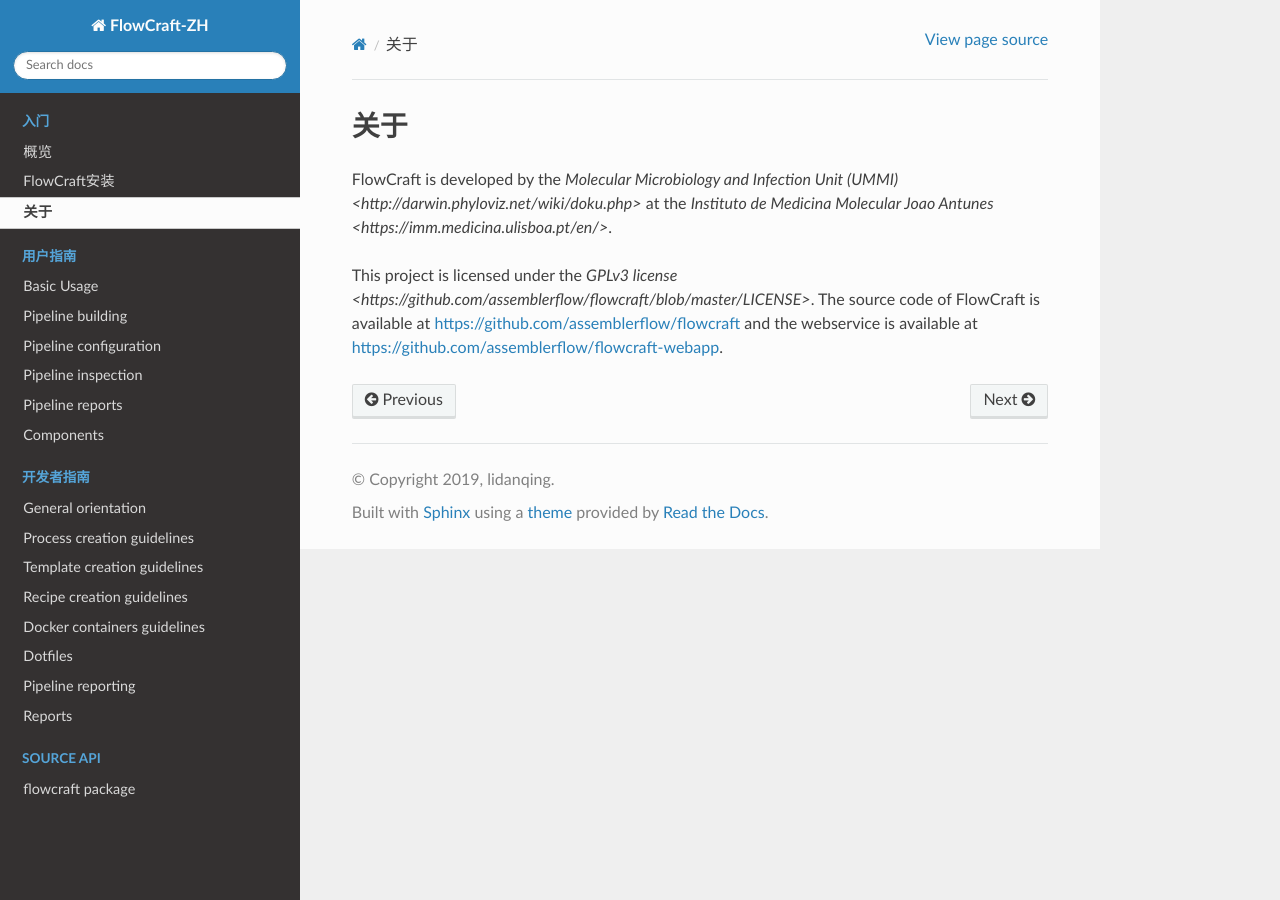
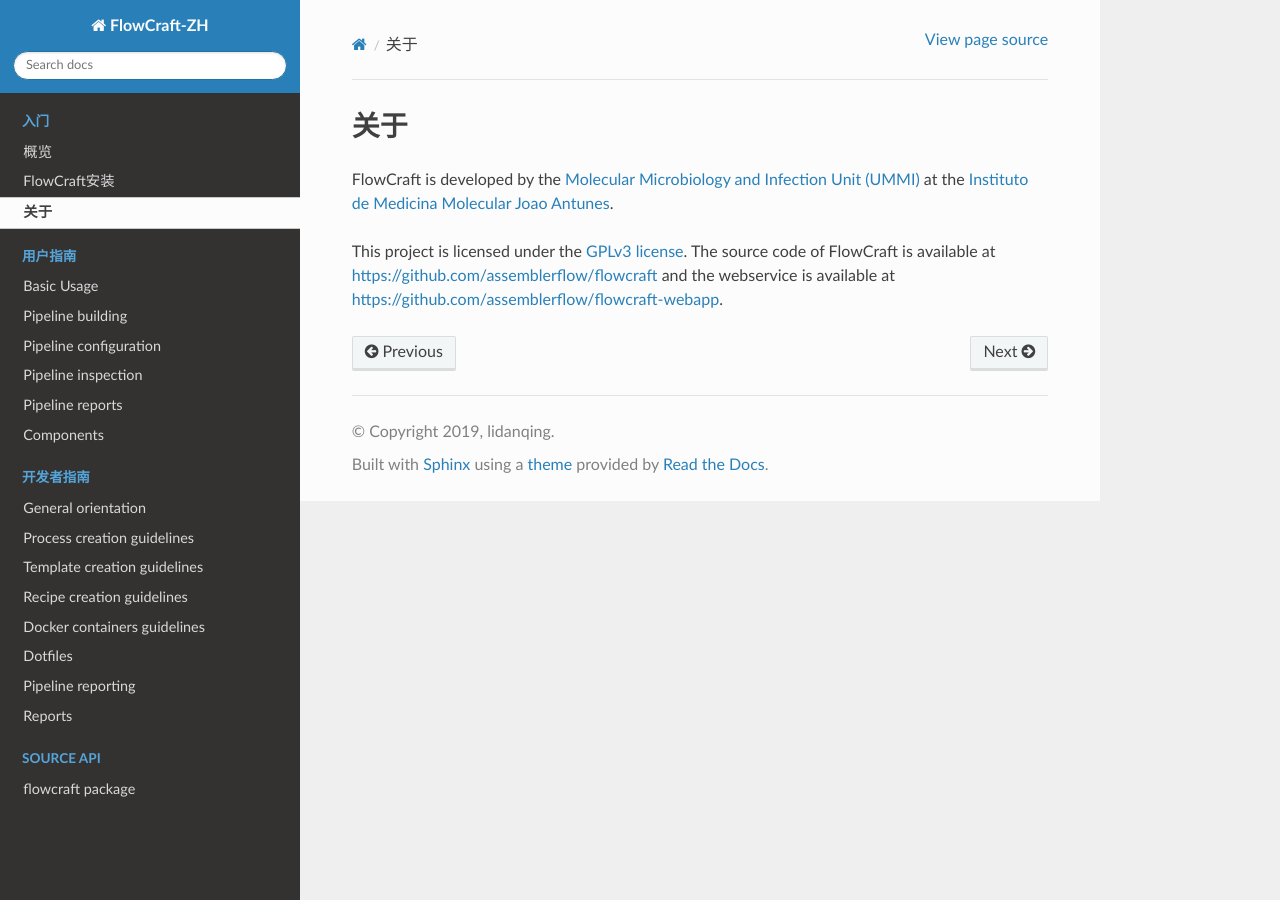
Before and after one commit to lidanqing123/FlowCraft-ZH-documentation, a Sphinx documentation site: the page built from source/getting_started/about.rst, in a window 1280 px wide. Built offline with Sphinx 7.4.7 and the Read the Docs theme 2.0.0, drawn with Linux system fonts in a browser that asks for light colours; formulas are drawn with MathJax 3.

Commit message:
getting started 翻译

```diff
--- a/source/getting_started/about.rst
+++ b/source/getting_started/about.rst
@@ -1,6 +1,6 @@
 关于
 =======
 
-FlowCraft is developed by the `Molecular Microbiology and Infection Unit (UMMI) <http://darwin.phyloviz.net/wiki/doku.php>` at the `Instituto de Medicina Molecular Joao Antunes <https://imm.medicina.ulisboa.pt/en/>`.
+FlowCraft is developed by the `Molecular Microbiology and Infection Unit (UMMI) <http://darwin.phyloviz.net/wiki/doku.php>`_ at the `Instituto de Medicina Molecular Joao Antunes <https://imm.medicina.ulisboa.pt/en/>`_.
 
-This project is licensed under the `GPLv3 license <https://github.com/assemblerflow/flowcraft/blob/master/LICENSE>`. The source code of FlowCraft is available at https://github.com/assemblerflow/flowcraft and the webservice is available at https://github.com/assemblerflow/flowcraft-webapp.
+This project is licensed under the `GPLv3 license <https://github.com/assemblerflow/flowcraft/blob/master/LICENSE>`_. The source code of FlowCraft is available at https://github.com/assemblerflow/flowcraft and the webservice is available at https://github.com/assemblerflow/flowcraft-webapp.
```
Also changed, not shown: 5 other files.
